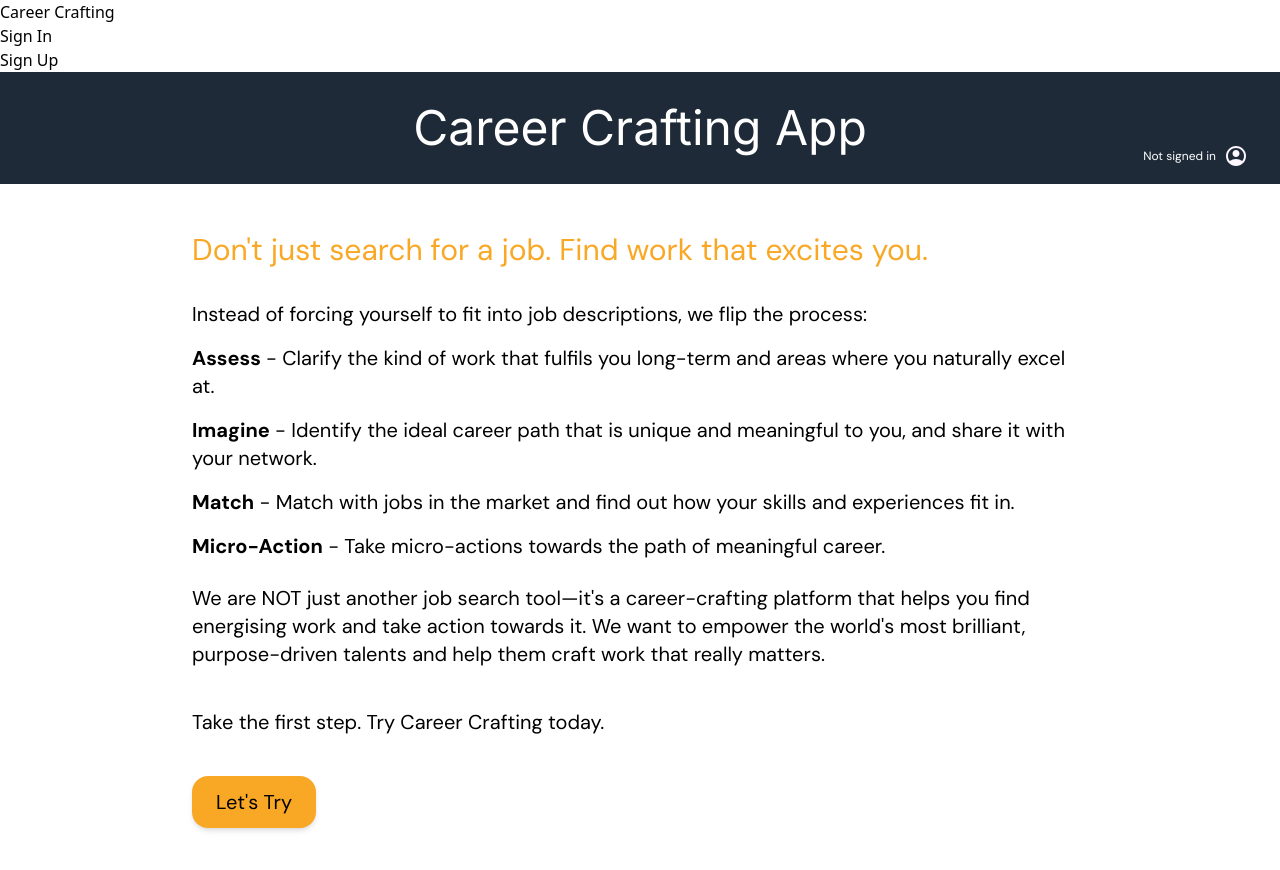
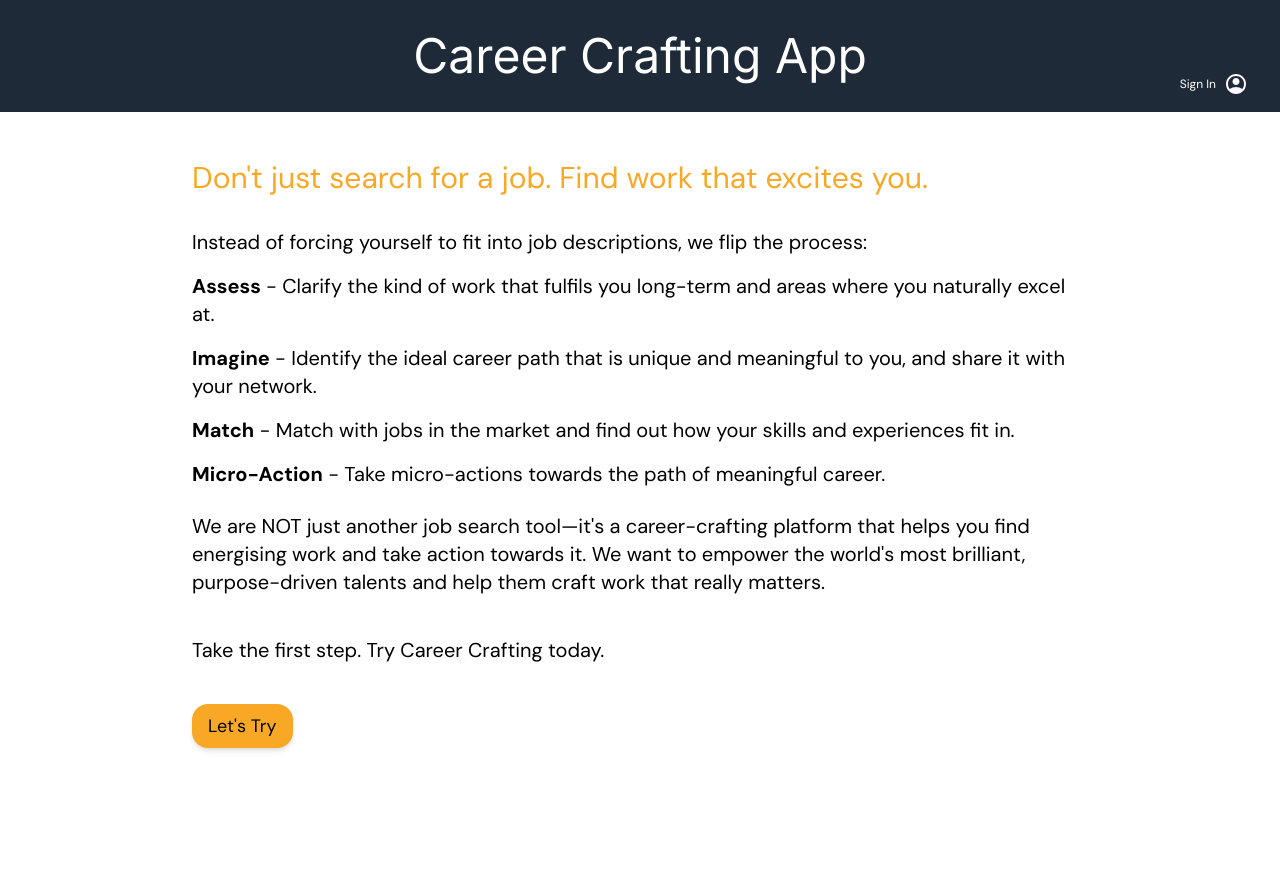
Before and after one commit to zwleileen/career-crafting, a React (Vite) app in the folder frontend/: page / in a window 1280 px wide. Shown: the top 870 px of the page. After the commit the page ends 800 px from the top, so only its background shows below. Built offline with nearby package versions, Linux system fonts and the light colour scheme; no server answers.

Commit message:
amended css

```diff
--- a/frontend/src/App.jsx
+++ b/frontend/src/App.jsx
@@ -15,7 +15,7 @@ function App() {
 
 return (
   <>
-  <NavBar />
+  {user ? <NavBar /> : ""}
   <Routes>
     {/* Routes available to all users */}
     <Route path='/' element={!user ? <Landing /> : <Navigate to="/home" />} />
--- a/frontend/src/components/Landing/Landing.jsx
+++ b/frontend/src/components/Landing/Landing.jsx
@@ -13,9 +13,12 @@ const Landing = () => {
             Career Crafting App
           </h1>
         </div>
-          <div className="absolute right-4 md:right-8 bottom-4 flex items-center">
-            <span className="text-white text-xs font-normal font-[DM_Sans] mr-2">
-              Not signed in
+          <div
+          className="absolute right-4 md:right-8 bottom-4 flex items-center cursor-pointer"
+          onClick={() => navigate("/sign-in")}
+          >
+            <span className="text-white text-xs font-normal font-[DM_Sans] mr-2 hover:text-[#f9a825]">
+              Sign In
             </span>
             <svg width="24" height="24" viewBox="0 0 24 24" fill="none" xmlns="http://www.w3.org/2000/svg">
               <path
@@ -65,7 +68,7 @@ const Landing = () => {
           <button
             type="button"
             onClick={() => navigate("/sign-up")}
-            className="bg-[#f9a825] text-black px-6 py-3 rounded-2xl border-none text-xl font-normal font-[DM_Sans] hover:bg-[#e69b2259] transition-colors shadow-md"
+            className="bg-[#f9a825] text-black px-4 py-2 rounded-2xl border-none text-lg font-normal font-[DM_Sans] hover:bg-[#e69b2259] transition-colors shadow-md cursor-pointer"
           >
             Let's Try
           </button>
```
